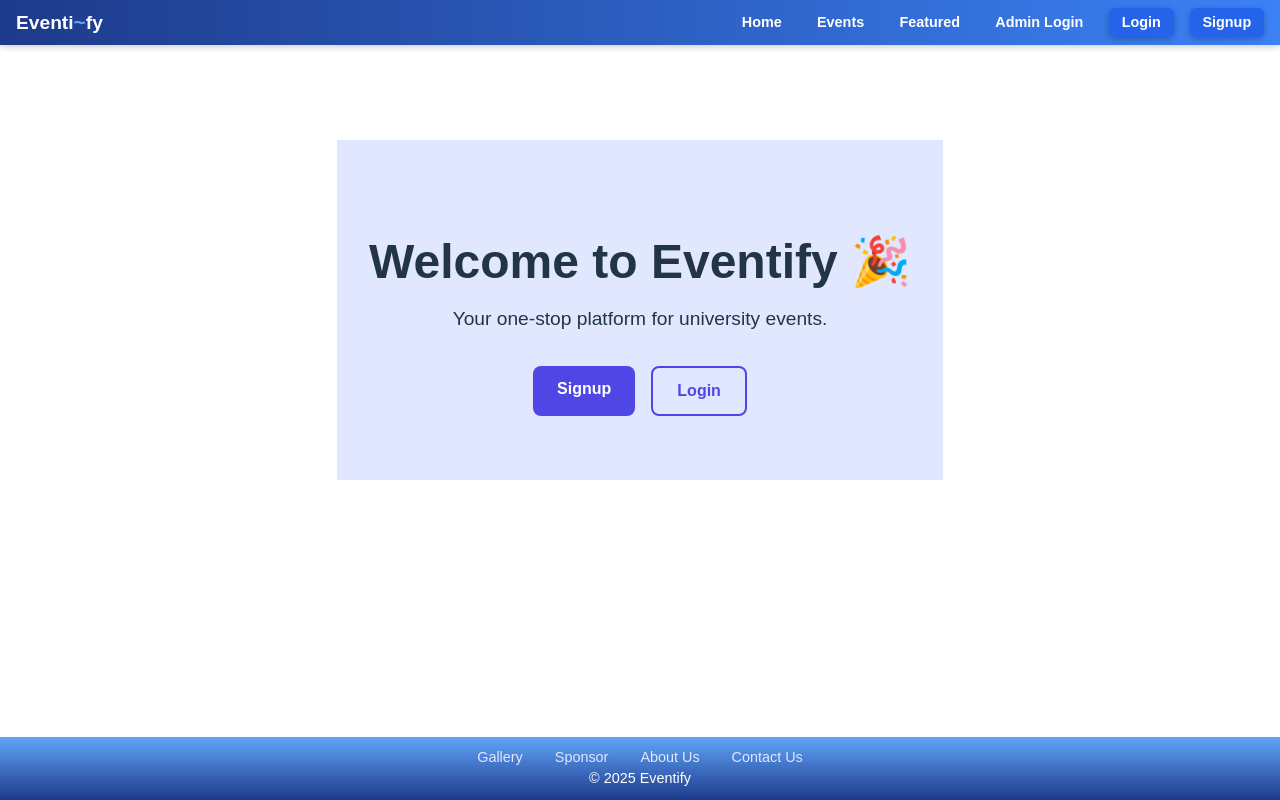
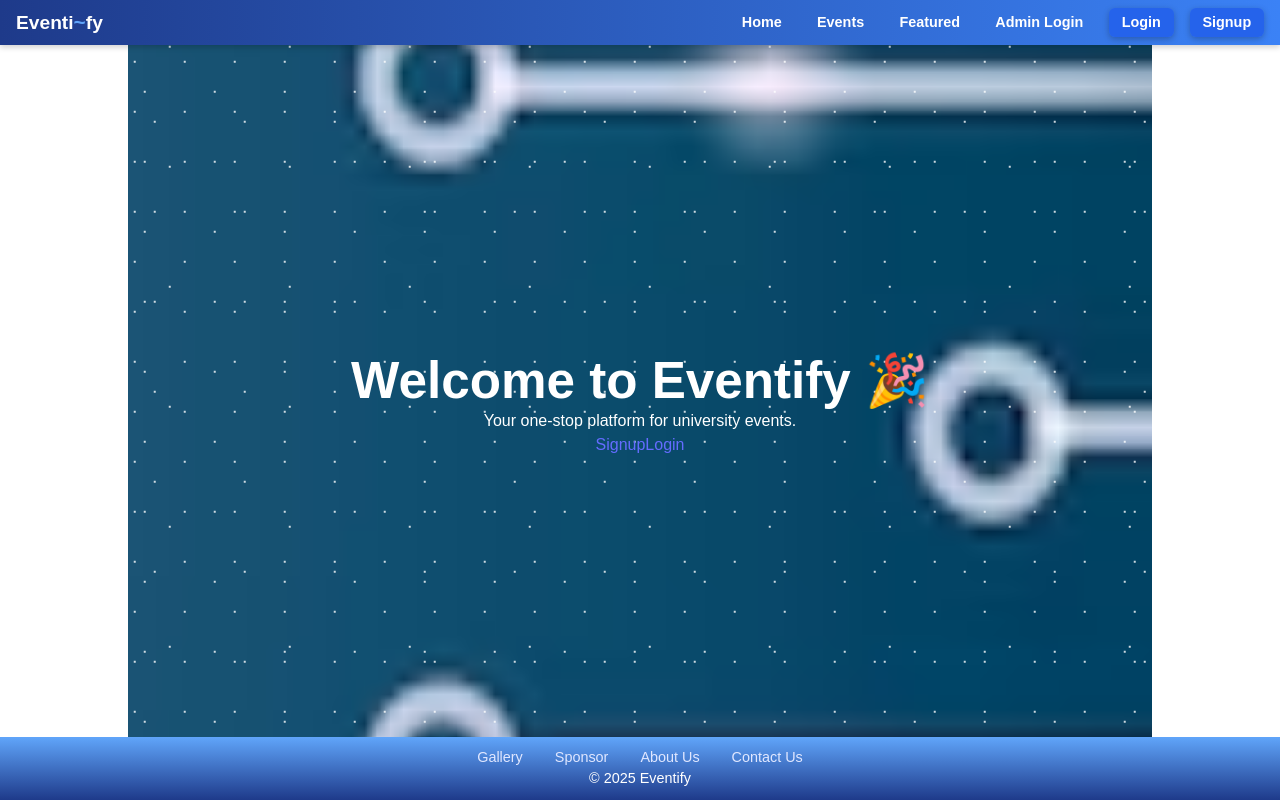
Before and after one commit to srabanimitra/Event_Org, a React (Vite) app in the folder front/: page / in a window 1280 px wide. Built offline with nearby package versions, Linux system fonts and the light colour scheme.

Commit message:
home css

```diff
--- a/front/src/App.jsx
+++ b/front/src/App.jsx
@@ -4,11 +4,11 @@ import Navbar from "./components/Navbar";
 import Footer from "./components/footer";
 import Home from "./views/Home";
 import './App.css';
-import Login from "./components/login";
 import Signup from "./components/SignUp";
 import AdminLogin from "./components/AdminLogin";
 import Profile from "./components/Profile";
 import AdminDashboard from "./views/AdminDashboard";
+import Login from "./components/Login";
 function App() {
   return (
     <Router>
@@ -16,7 +16,7 @@ function App() {
       <Navbar />
 
       {/* Page Content */}
-      <main style={{ paddingTop: "60px", minHeight: "80vh" }}>
+      <main style={{ paddingTop: "10px", minHeight: "80vh" }}>
         <Routes>
           <Route path="/" element={<Home />} />
           <Route path="/events" element={<h1>Events Page</h1>} />
@@ -24,6 +24,7 @@ function App() {
           <Route path="/admin" element={<AdminLogin />} />
           <Route path="/admin-dashboard" element={<AdminDashboard />} />
           <Route path="/login" element={<Login />} />
+
           <Route path="/signup" element={<Signup />} />
           <Route path="/contact" element={<h1>Contact Page</h1>} />
           <Route path="/profile" element={<Profile />} />
--- a/front/src/components/Login.css
+++ b/front/src/components/Login.css
@@ -13,7 +13,7 @@ html, body {
   position: fixed; /* lock background to viewport */
   top: 0;
   left: 0;
-  width: 100%;
+  width: 120wh;
   height: 100vh;
 
   /* animated gradient */
--- a/front/src/views/Home.css
+++ b/front/src/views/Home.css
@@ -3,79 +3,61 @@
   flex-direction: column;
   align-items: center;
   justify-content: center;
-  padding: 6rem 2rem 4rem;
-  background: #e0e7ff;
   text-align: center;
+
+  width: 80vw;
+  height: 100vh;
+  color: white;
+  position: relative;
+  overflow: hidden;
+
+  /* Animated gradient background */
+  background: linear-gradient(270deg, #1e3a8a, #5b48ec, #5e0790, #000000);
+  background-size: 800% 800%;
+  animation: gradientShift 20s ease infinite;
 }
 
-.hero h1 {
-  font-size: 3rem;
-  margin-bottom: 1rem;
+/* Gradient animation */
+@keyframes gradientShift {
+  0% { background-position: 0% 50%; }
+  50% { background-position: 100% 50%; }
+  100% { background-position: 0% 50%; }
 }
 
-.hero p {
-  font-size: 1.2rem;
-  margin-bottom: 2rem;
+/* Tiny star field overlay */
+.hero::before {
+  content: "";
+  position: absolute;
+  top: 0; left: 0;
+  width: 200%;   /* extend a bit to avoid edges */
+  height: 200%;
+  background: transparent;
+  z-index: 1;
+  pointer-events: none;
+
+  /* Generate many tiny stars using radial gradients */
+  background-image:
+    radial-gradient(1px 1px, white 100%, transparent 0),
+    radial-gradient(1px 1px, white 100%, transparent 0),
+    radial-gradient(1px 1px, white 100%, transparent 0),
+    radial-gradient(1px 1px, white 100%, transparent 0),
+    radial-gradient(1px 1px, white 100%, transparent 0);
+  background-repeat: repeat;
+  background-size: 50px 50px, 70px 70px, 90px 90px, 120px 120px, 150px 150px;
+  animation: starMove 60s linear infinite;
+  opacity: 0.8;
 }
 
-.buttons {
-  display: flex;
-  gap: 1rem;
+/* Subtle movement to simulate twinkling/scrolling stars */
+@keyframes starMove {
+  from { transform: translate(0,0); }
+  to { transform: translate(-200px, -200px); }
 }
 
-.btn {
-  background: #4f46e5;
-  color: white;
-  padding: 0.7rem 1.5rem;
-  border-radius: 0.5rem;
-  text-decoration: none;
-  font-weight: 600;
+/* Text stays above stars */
+.hero h1,
+.hero p,
+.hero .buttons {
+  position: relative;
+  z-index: 2;
 }
-
-.btn:hover {
-  background: #4338ca;
-}
-
-.btn-outline {
-  background: transparent;
-  border: 2px solid #4f46e5;
-  color: #4f46e5;
-}
-
-.btn-outline:hover {
-  background: #4f46e5;
-  color: white;
-}
-
-/* Featured events cards */
-.featured-events {
-  padding: 3rem 2rem;
-  text-align: center;
-}
-
-.featured-events h2 {
-  font-size: 2rem;
-  margin-bottom: 2rem;
-}
-
-.cards {
-  display: flex;
-  flex-wrap: wrap;
-  gap: 1.5rem;
-  justify-content: center;
-}
-
-.card {
-  background: white;
-  padding: 1.5rem 2rem;
-  border-radius: 0.5rem;
-  box-shadow: 0 2px 8px rgba(0,0,0,0.1);
-  min-width: 200px;
-}
-
-/* Responsive */
-@media (max-width: 768px) {
-  .hero h1 { font-size: 2rem; }
-  .hero p { font-size: 1rem; }
-  .cards { flex-direction: column; gap: 1rem; }
-}
--- a/front/src/views/Home.jsx
+++ b/front/src/views/Home.jsx
@@ -1,11 +1,15 @@
 import React from "react";
 import { Link } from "react-router-dom";
+import banner from "../assets/images/banner.jpg"; // ✅ import
 import "./Home.css";
 
 export default function Home() {
   return (
     <div>
-      <section className="hero">
+      <section
+        className="hero"
+        style={{ backgroundImage: `url(${banner})` }}  // ✅ use imported image
+      >
         <h1>Welcome to Eventify 🎉</h1>
         <p>Your one-stop platform for university events.</p>
         <div className="buttons">
```
Also changed, not shown: front/src/assets/images/banner.jpg (added).
